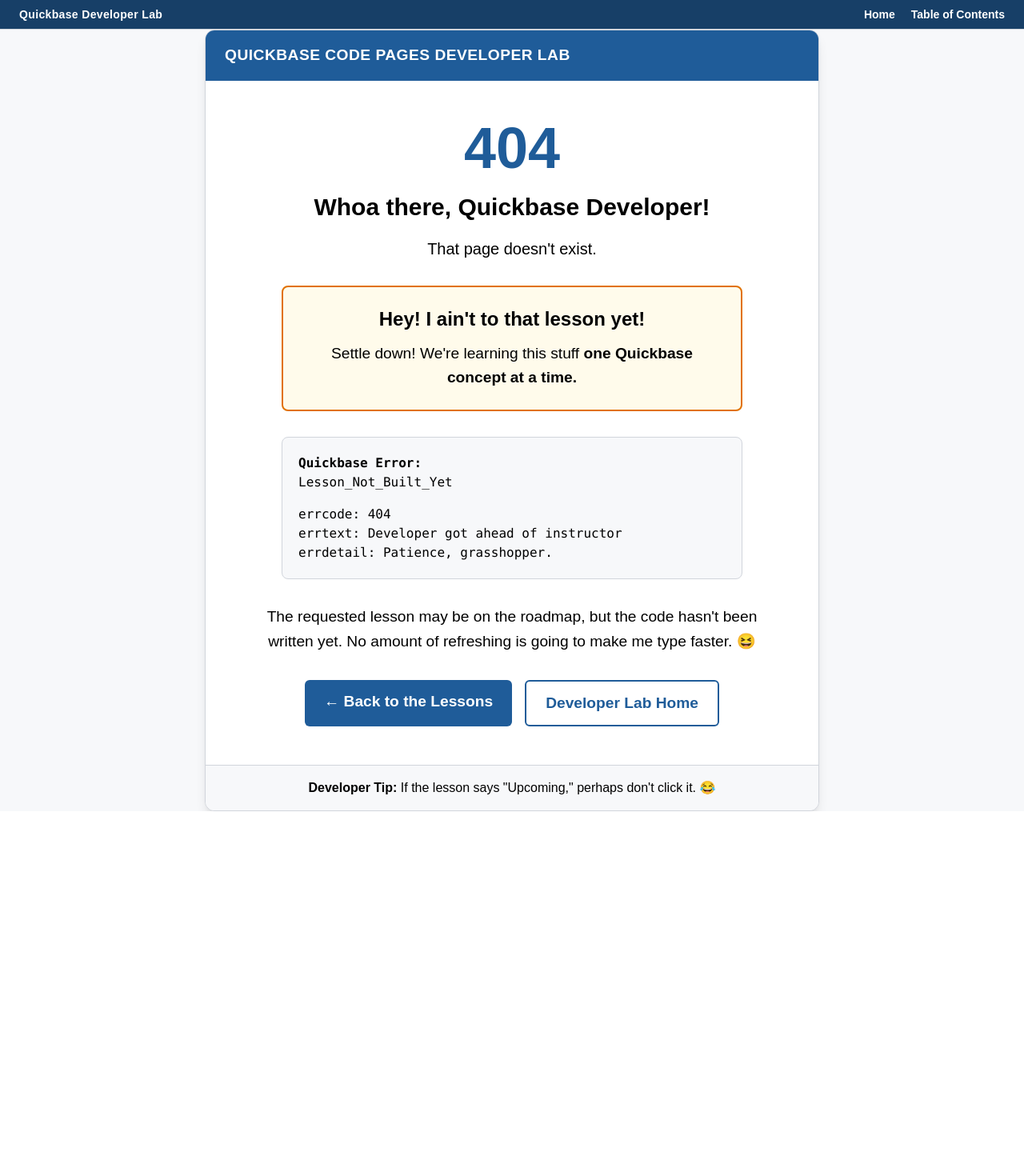
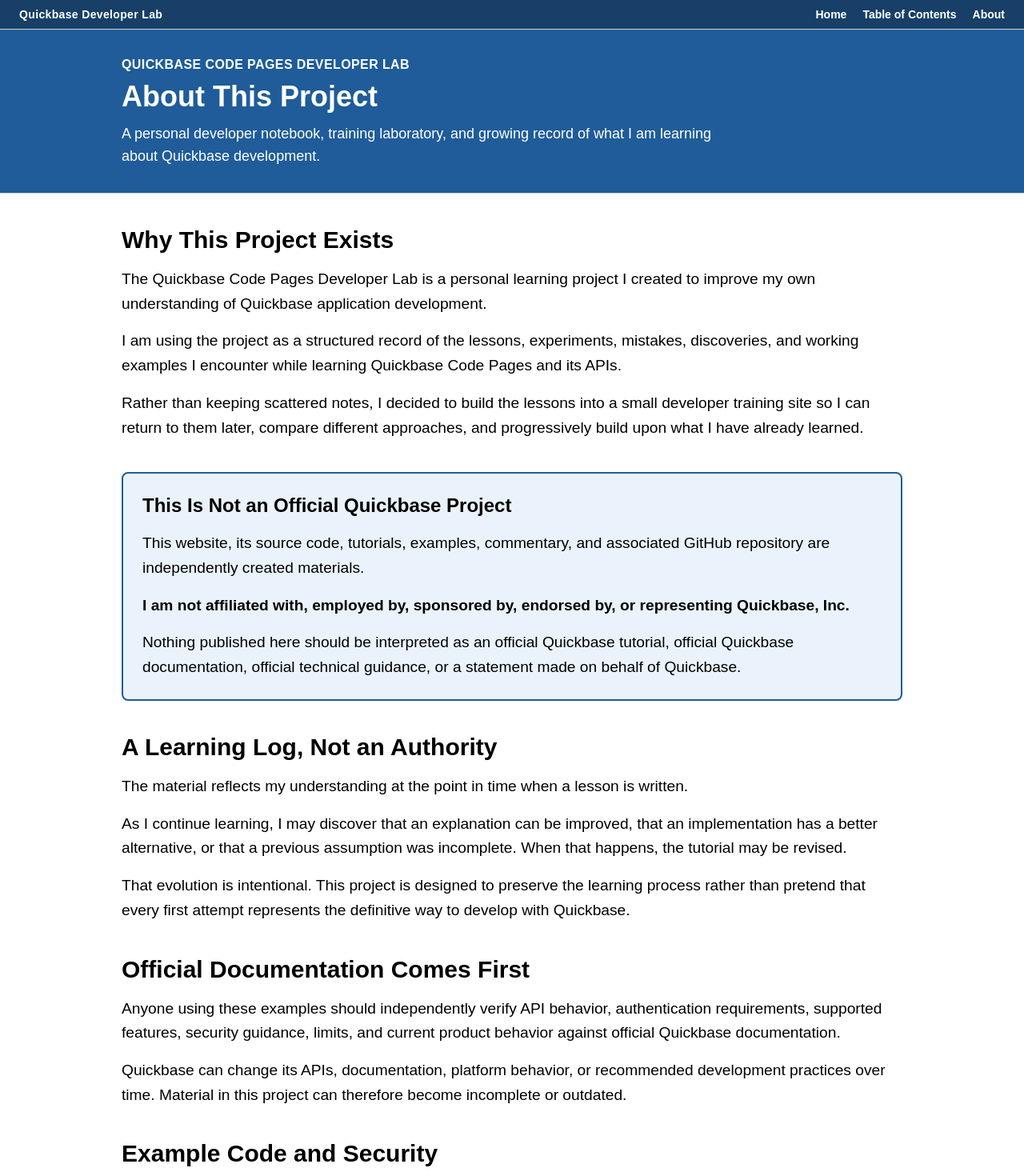
Before and after one commit to dariansweb/Quickbase-API, a Next.js app: page /about in a window 1280 px wide. Before the commit this address had no page. Shown: the top 1470 px of the page at 80% size. Before the commit the page ends 1014 px from the top, so only its background shows below. Built offline with nearby package versions, Linux system fonts and the light colour scheme.

Commit message:
added About page to give full disclosure and disclaimer

```diff
--- /dev/null
+++ b/app/about/page.tsx
@@ -0,0 +1,245 @@
+import type { Metadata } from "next";
+import Link from "next/link";
+
+export const metadata: Metadata = {
+  title: "About",
+  description:
+    "About the Quickbase Code Pages Developer Lab, an independent personal training and learning project.",
+};
+
+export default function AboutPage() {
+  return (
+    <main className="min-h-screen bg-white text-black">
+      <header className="border-b border-gray-300 bg-[#1f5c99] text-white">
+        <div className="mx-auto max-w-5xl px-6 py-8">
+          <p className="mb-2 text-base font-bold uppercase tracking-wide">
+            Quickbase Code Pages Developer Lab
+          </p>
+
+          <h1 className="text-3xl font-bold md:text-4xl">About This Project</h1>
+
+          <p className="mt-3 max-w-3xl text-lg text-white">
+            A personal developer notebook, training laboratory, and growing
+            record of what I am learning about Quickbase development.
+          </p>
+        </div>
+      </header>
+
+      <div className="mx-auto max-w-5xl px-6 py-10">
+        <section className="mb-10">
+          <h2 className="text-3xl font-bold">Why This Project Exists</h2>
+
+          <p className="mt-4">
+            The Quickbase Code Pages Developer Lab is a personal learning
+            project I created to improve my own understanding of Quickbase
+            application development.
+          </p>
+
+          <p className="mt-4">
+            I am using the project as a structured record of the lessons,
+            experiments, mistakes, discoveries, and working examples I encounter
+            while learning Quickbase Code Pages and its APIs.
+          </p>
+
+          <p className="mt-4">
+            Rather than keeping scattered notes, I decided to build the lessons
+            into a small developer training site so I can return to them later,
+            compare different approaches, and progressively build upon what I
+            have already learned.
+          </p>
+        </section>
+
+        <section className="mb-10 rounded-lg border-2 border-[#1f5c99] bg-[#eaf3fb] p-6">
+          <h2 className="text-2xl font-bold">
+            This Is Not an Official Quickbase Project
+          </h2>
+
+          <p className="mt-4">
+            This website, its source code, tutorials, examples, commentary, and
+            associated GitHub repository are independently created materials.
+          </p>
+
+          <p className="mt-4 font-bold">
+            I am not affiliated with, employed by, sponsored by, endorsed by, or
+            representing Quickbase, Inc.
+          </p>
+
+          <p className="mt-4">
+            Nothing published here should be interpreted as an official
+            Quickbase tutorial, official Quickbase documentation, official
+            technical guidance, or a statement made on behalf of Quickbase.
+          </p>
+        </section>
+
+        <section className="mb-10">
+          <h2 className="text-3xl font-bold">
+            A Learning Log, Not an Authority
+          </h2>
+
+          <p className="mt-4">
+            The material reflects my understanding at the point in time when a
+            lesson is written.
+          </p>
+
+          <p className="mt-4">
+            As I continue learning, I may discover that an explanation can be
+            improved, that an implementation has a better alternative, or that a
+            previous assumption was incomplete. When that happens, the tutorial
+            may be revised.
+          </p>
+
+          <p className="mt-4">
+            That evolution is intentional. This project is designed to preserve
+            the learning process rather than pretend that every first attempt
+            represents the definitive way to develop with Quickbase.
+          </p>
+        </section>
+
+        <section className="mb-10">
+          <h2 className="text-3xl font-bold">
+            Official Documentation Comes First
+          </h2>
+
+          <p className="mt-4">
+            Anyone using these examples should independently verify API
+            behavior, authentication requirements, supported features, security
+            guidance, limits, and current product behavior against official
+            Quickbase documentation.
+          </p>
+
+          <p className="mt-4">
+            Quickbase can change its APIs, documentation, platform behavior, or
+            recommended development practices over time. Material in this
+            project can therefore become incomplete or outdated.
+          </p>
+        </section>
+
+        <section className="mb-10">
+          <h2 className="text-3xl font-bold">Example Code and Security</h2>
+
+          <p className="mt-4">
+            Code in this project exists primarily for education and
+            experimentation. It should not automatically be treated as
+            production-ready code.
+          </p>
+
+          <p className="mt-4">
+            Examples may intentionally favor clarity and visibility of Quickbase
+            behavior over abstraction or production architecture.
+          </p>
+
+          <p className="mt-4">
+            Credentials, User Tokens, private application information, and other
+            sensitive values should never be copied into public source code.
+            Training examples use placeholders where appropriate.
+          </p>
+
+          <pre className="mt-5 overflow-x-auto rounded-lg border border-gray-300 bg-[#f7f8fa] p-5 text-base">
+            <code>{`const APP_TOKEN = "YOUR_APPLICATION_TOKEN";
+const TABLE_DBID = "YOUR_TABLE_DBID";`}</code>
+          </pre>
+
+          <p className="mt-4">
+            Anyone adapting an example is responsible for reviewing the security
+            implications of their own implementation and Quickbase environment.
+          </p>
+        </section>
+
+        <section className="mb-10">
+          <h2 className="text-3xl font-bold">No Warranty</h2>
+
+          <p className="mt-4">
+            The project and its examples are provided for educational purposes
+            on an &quot;as is&quot; basis without warranties or guarantees of
+            correctness, completeness, fitness for a particular purpose, or
+            continued compatibility with Quickbase.
+          </p>
+
+          <p className="mt-4">
+            Anyone choosing to use or adapt the code is responsible for testing
+            it within their own environment before relying upon it.
+          </p>
+        </section>
+
+        <section className="mb-10">
+          <h2 className="text-3xl font-bold">Quickbase Names and Trademarks</h2>
+
+          <p className="mt-4">
+            The name Quickbase and other Quickbase product names, terminology,
+            trademarks, and related intellectual property belong to their
+            respective owners.
+          </p>
+
+          <p className="mt-4">
+            Their use within this project is solely for identifying the platform
+            and technologies being studied and discussed.
+          </p>
+        </section>
+
+        <section className="mb-10 rounded-lg border border-gray-300 bg-[#f7f8fa] p-6">
+          <h2 className="text-2xl font-bold">Why Make the Project Public?</h2>
+
+          <p className="mt-4">
+            Although this began as a personal training notebook, making the
+            project public provides an opportunity for other developers to
+            follow along, point out mistakes, suggest better approaches, and
+            contribute improvements.
+          </p>
+
+          <p className="mt-4">
+            Corrections and constructive contributions are welcome. The purpose
+            remains the same: understand Quickbase development better by
+            building real examples and documenting what was learned along the
+            way.
+          </p>
+
+          <div className="mt-6">
+            <a
+              href="https://github.com/dariansweb/Quickbase-API"
+              target="_blank"
+              rel="noopener noreferrer"
+              className="inline-flex rounded-md bg-[#1f5c99] px-5 py-3 font-bold text-white hover:bg-[#164875]"
+            >
+              View the Project on GitHub →
+            </a>
+          </div>
+        </section>
+
+        <section className="mb-10 rounded-lg border-2 border-amber-700 bg-amber-50 p-6">
+          <h2 className="text-2xl font-bold">In Short</h2>
+
+          <p className="mt-4">I&apos;m learning Quickbase development.</p>
+
+          <p className="mt-3">I&apos;m documenting what I learn.</p>
+
+          <p className="mt-3">
+            I&apos;m sharing the work publicly in case it helps someone else or
+            someone more experienced can help improve it.
+          </p>
+
+          <p className="mt-3 font-bold">
+            That&apos;s it. No secret corporate alliance, no official
+            curriculum, and definitely no Quickbase executives hiding behind the
+            curtains. 😄
+          </p>
+        </section>
+
+        <div className="flex flex-col gap-4 border-t border-gray-300 pt-8 sm:flex-row sm:justify-between">
+          <Link
+            href="/"
+            className="inline-flex rounded-md border border-[#1f5c99] px-5 py-3 font-bold text-[#1f5c99] hover:bg-[#eaf3fb]"
+          >
+            ← Developer Lab Home
+          </Link>
+
+          <Link
+            href="/get-started"
+            className="inline-flex rounded-md bg-[#1f5c99] px-5 py-3 font-bold text-white hover:bg-[#164875]"
+          >
+            Get Started →
+          </Link>
+        </div>
+      </div>
+    </main>
+  );
+}
--- a/app/layout.tsx
+++ b/app/layout.tsx
@@ -78,6 +78,9 @@ export default function RootLayout({
               <Link href="/lessons" className="text-white hover:underline">
                 Table of Contents
               </Link>
+              <Link href="/about" className="text-white hover:underline">
+                About
+              </Link>
             </div>
           </div>
         </nav>
```
